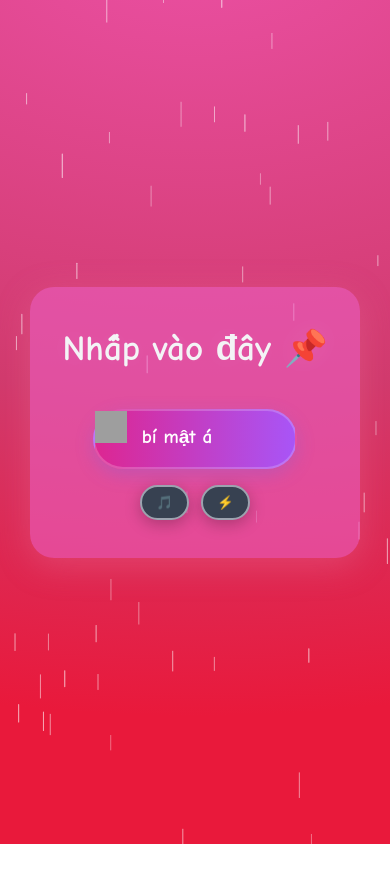
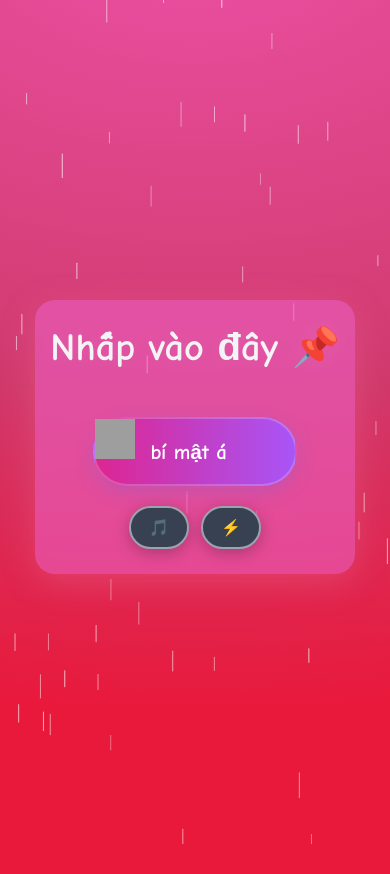
Before and after one commit to mthang2k8/bimatnha, a plain HTML site: page index.html in a window 390 px wide. Before the commit the page ends 844 px from the top, so only its background shows below. Drawn offline with Linux system fonts and the light colour scheme; grey boxes are pictures that could not be loaded.

Commit message:
Add files via upload

```diff
--- a/index.html
+++ b/index.html
@@ -13,6 +13,7 @@
     <head>
         <title>mthang</title>
         <meta charset="utf-8">
+        <meta name="viewport" content="width=device-width, initial-scale=1.0, maximum-scale=1.0, user-scalable=no">
     <style>
         body {
             background: radial-gradient(1200px 800px at 50% -10%, #ec51a6 0%, #d13a6d 60%, #e9193b 100%);
@@ -34,6 +35,8 @@
             align-items: center;
             position: relative;
             z-index: 1;
+            max-width: 90vw;
+            margin: 0 auto;
         }
         .title {
             text-align: center;
@@ -123,6 +126,110 @@
             font-size: 0.9rem;
             color: #d1d5db;
             text-align: center;
+        }
+
+        /* Mobile responsive styles */
+        @media (max-width: 768px) {
+            body {
+                padding: 20px;
+                min-height: 100vh;
+                height: auto;
+            }
+
+            .container {
+                padding: 30px 20px 20px 20px;
+                max-width: 95vw;
+                border-radius: 20px;
+            }
+
+            .title {
+                font-size: 2.8rem;
+                margin-bottom: 30px;
+                line-height: 1.2;
+            }
+
+            .mail-link {
+                width: 280px;
+                height: 70px;
+                font-size: 1.4rem;
+                border-radius: 35px;
+                margin-top: 20px;
+                gap: 15px;
+            }
+
+            .mail-icon {
+                width: 40px;
+                height: 40px;
+            }
+
+            .controls {
+                margin-top: 25px;
+                gap: 15px;
+            }
+
+            .toggle-btn {
+                padding: 12px 18px;
+                font-size: 1.1rem;
+                border-radius: 25px;
+                min-width: 60px;
+            }
+
+            .hint {
+                font-size: 1rem;
+                margin-top: 10px;
+                line-height: 1.4;
+            }
+        }
+
+        @media (max-width: 480px) {
+            body {
+                padding: 15px;
+            }
+
+            .container {
+                padding: 25px 15px 15px 15px;
+                max-width: 98vw;
+            }
+
+            .title {
+                font-size: 2.4rem;
+                margin-bottom: 25px;
+            }
+
+            .mail-link {
+                width: 260px;
+                height: 65px;
+                font-size: 1.3rem;
+            }
+
+            .controls {
+                margin-top: 20px;
+                gap: 12px;
+            }
+
+            .toggle-btn {
+                padding: 10px 16px;
+                font-size: 1rem;
+            }
+        }
+
+        /* Touch-friendly improvements */
+        @media (hover: none) and (pointer: coarse) {
+            .mail-link:hover {
+                transform: none;
+            }
+
+            .toggle-btn:hover {
+                transform: none;
+            }
+
+            .mail-link:active {
+                transform: scale(0.95);
+            }
+
+            .toggle-btn:active {
+                transform: scale(0.95);
+            }
         }
     </style>
     </head>
```
